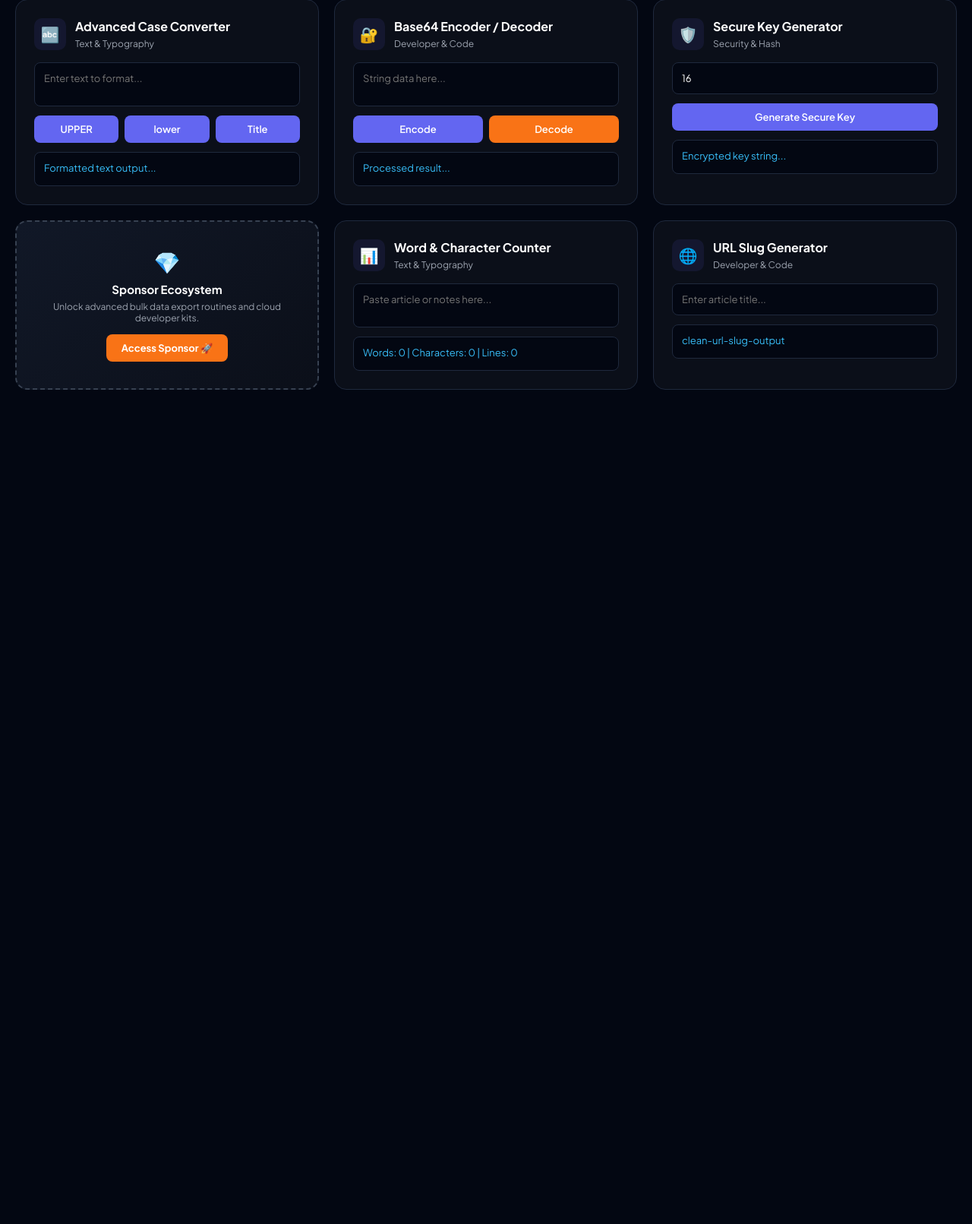
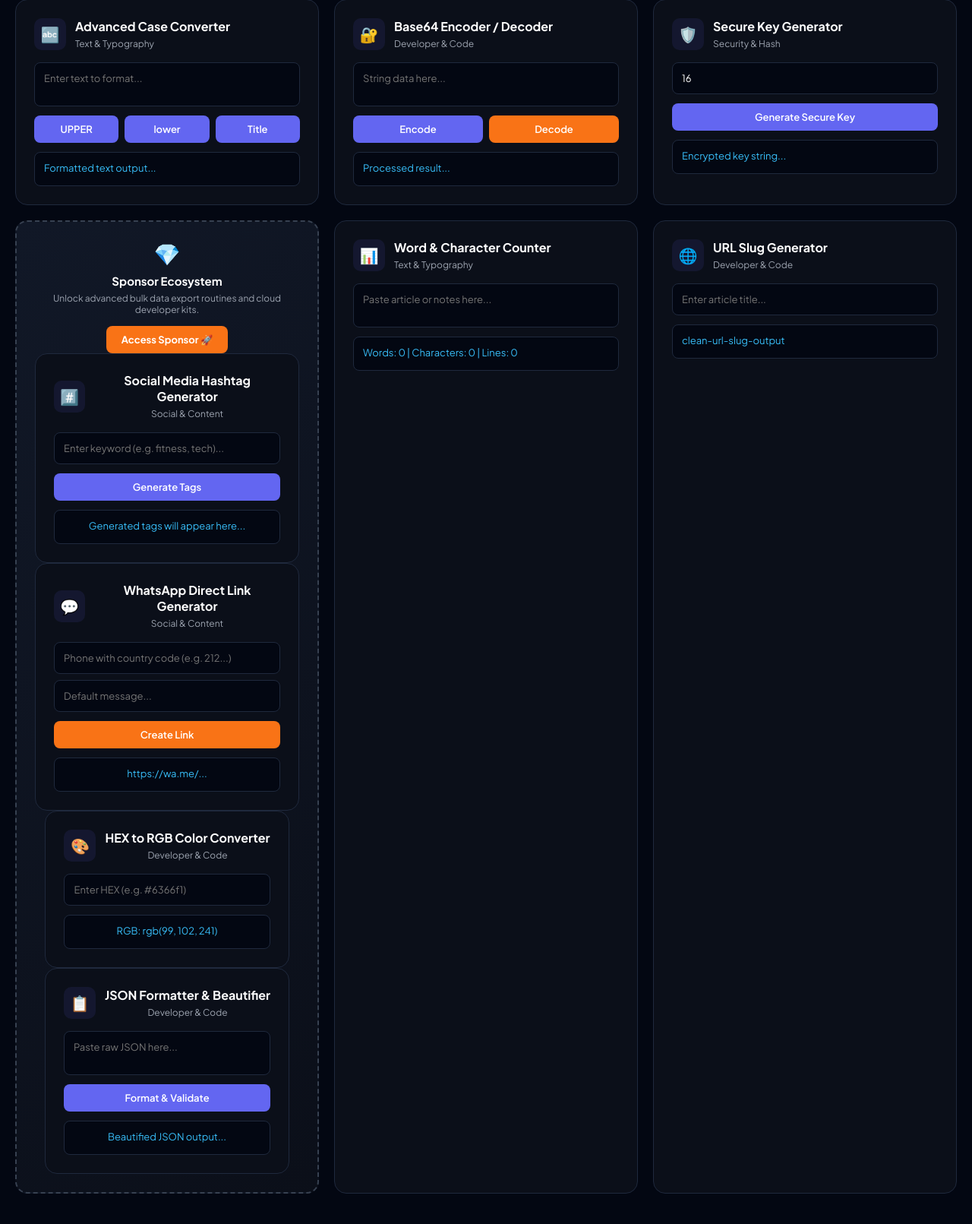
Before and after one commit to sezario336-sys/RankYou.Studio, a Flask app: page / in a window 1280 px wide. Shown: the part 295-1906 px from the top of the page at 76% size. Before the commit the page ends 808 px from the top, so only its background shows below. Run offline with Flask 3, Linux system fonts and the light colour scheme.

Commit message:
Add new tools to index.html
Added multiple tools including a Hashtag Generator, WhatsApp Direct Link Generator, Color Converter, and JSON Formatter to the index.html file.

```diff
--- a/templates/index.html
+++ b/templates/index.html
@@ -158,7 +158,67 @@
                 <div style="font-size: 28px; margin-bottom: 8px;">💎</div>
                 <h4>Sponsor Ecosystem</h4>
                 <p>Unlock advanced bulk data export routines and cloud developer kits.</p>
-                <a href="https://auctionr.org" target="_blank" class="ad-btn">Access Sponsor 🚀</a>
+                <a href="https://auctionr.org" target="_blank" class="ad-btn">Access Sponsor 🚀</a><!-- Tool 6: Hashtag Generator for Creators -->
+            <div class="tool-card" data-category="text" data-name="hashtag generator social media tags">
+                <div class="tool-header">
+                    <div class="tool-icon">#️⃣</div>
+                    <div class="tool-title">
+                        <h3>Social Media Hashtag Generator</h3>
+                        <span>Social & Content</span>
+                    </div>
+                </div>
+                <input type="text" id="tagKeyword" placeholder="Enter keyword (e.g. fitness, tech)...">
+                <div class="tool-actions">
+                    <button class="btn" onclick="generateTags()">Generate Tags</button>
+                </div>
+                <div class="result-box" id="tagResult">Generated tags will appear here...</div>
+            </div>
+
+            <!-- Tool 7: WhatsApp Direct Link Generator -->
+            <div class="tool-card" data-category="text" data-name="whatsapp direct link chat api">
+                <div class="tool-header">
+                    <div class="tool-icon">💬</div>
+                    <div class="tool-title">
+                        <h3>WhatsApp Direct Link Generator</h3>
+                        <span>Social & Content</span>
+                    </div>
+                </div>
+                <input type="text" id="waPhone" placeholder="Phone with country code (e.g. 212...)" style="margin-bottom: 8px;">
+                <textarea id="waMsg" placeholder="Default message..." rows="1"></textarea>
+                <div class="tool-actions">
+                    <button class="btn btn-accent" onclick="generateWhatsAppLink()">Create Link</button>
+                </div>
+                <div class="result-box" id="waResult">https://wa.me/...</div>
+            </div>
+
+            <!-- Tool 8: Color Converter (HEX to RGB) -->
+            <div class="tool-card" data-category="dev" data-name="color converter hex rgb developer">
+                <div class="tool-header">
+                    <div class="tool-icon">🎨</div>
+                    <div class="tool-title">
+                        <h3>HEX to RGB Color Converter</h3>
+                        <span>Developer & Code</span>
+                    </div>
+                </div>
+                <input type="text" id="colorInput" placeholder="Enter HEX (e.g. #6366f1)" oninput="convertColor()">
+                <div class="result-box" id="colorResult">RGB: rgb(99, 102, 241)</div>
+            </div>
+
+            <!-- Tool 9: JSON Formatter & Validator -->
+            <div class="tool-card" data-category="dev" data-name="json formatter validator beautifier">
+                <div class="tool-header">
+                    <div class="tool-icon">📋</div>
+                    <div class="tool-title">
+                        <h3>JSON Formatter & Beautifier</h3>
+                        <span>Developer & Code</span>
+                    </div>
+                </div>
+                <textarea id="jsonInput" placeholder="Paste raw JSON here..." rows="2"></textarea>
+                <div class="tool-actions">
+                    <button class="btn" onclick="formatJSON()">Format & Validate</button>
+                </div>
+                <div class="result-box" id="jsonResult">Beautified JSON output...</div>
+    </div>
             </div>
 
             <!-- Tool 4: Word & Character Stats Counter -->
@@ -269,6 +329,51 @@
             let val = document.getElementById('slugInput').value;
             let slug = val.toLowerCase().trim().replace(/[^\w\s-]/g, '').replace(/[\s_-]+/g, '-').replace(/^-+|-+$/g, '');
             document.getElementById('slugResult').innerText = slug || 'clean-url-slug-output';
+        }// Tool 6 Logic: Hashtag Generator
+        function generateTags() {
+            let kw = document.getElementById('tagKeyword').value.trim() || 'trending';
+            let cleanKw = kw.replace(/\s+/g, '');
+            let tags = `#${cleanKw} #${cleanKw}Pro #Digital${cleanKw} #${cleanKw}Community #BestOf${cleanKw} #Daily${cleanKw} #${cleanKw}Tips #Top${cleanKw}`;
+            document.getElementById('tagResult').innerText = tags;
+        }
+
+        // Tool 7 Logic: WhatsApp Link
+        function generateWhatsAppLink() {
+            let phone = document.getElementById('waPhone').value.trim();
+            let msg = encodeURIComponent(document.getElementById('waMsg').value.trim());
+            if (!phone) {
+                document.getElementById('waResult').innerText = 'Please enter a valid phone number.';
+                return;
+            }
+            let link = `https://wa.me/${phone}?text=${msg}`;
+            document.getElementById('waResult').innerText = link;
+        }
+
+        // Tool 8 Logic: Color Converter
+        function convertColor() {
+            let hex = document.getElementById('colorInput').value.trim();
+            let shorthandRegex = /^#?([a-f\d])([a-f\d])([a-f\d])$/i;
+            hex = hex.replace(shorthandRegex, (m, r, g, b) => r + r + g + g + b + b);
+            let result = /^#?([a-f\d]{2})([a-f\d]{2})([a-f\d]{2})$/i.exec(hex);
+            if (result) {
+                let r = parseInt(result[1], 16);
+                let g = parseInt(result[2], 16);
+                let b = parseInt(result[3], 16);
+                document.getElementById('colorResult').innerText = `RGB: rgb(${r}, ${g}, ${b})`;
+            } else {
+                document.getElementById('colorResult').innerText = 'Invalid HEX color code.';
+            }
+        }
+
+        // Tool 9 Logic: JSON Formatter
+        function formatJSON() {
+            let val = document.getElementById('jsonInput').value;
+            try {
+                let parsed = JSON.parse(val);
+                document.getElementById('jsonResult').innerText = JSON.stringify(parsed, null, 4);
+            } catch (e) {
+                document.getElementById('jsonResult').innerText = 'Error: Invalid JSON syntax.';
+            }
         }
     </script>
 </body>
```
